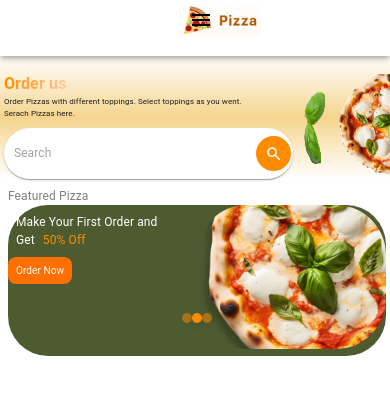
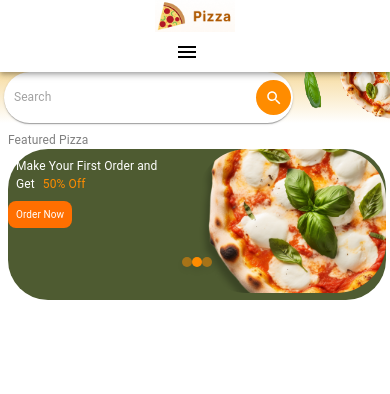
Before and after one commit to getye/Pizza-Ordering-App, a React (Create React App) app in the folder client/: page / in a window 390 px wide. Shown: the top 394 px of the page. Built offline with nearby package versions, Linux system fonts and the light colour scheme.

Commit message:
Responsive top bar

```diff
--- a/client/src/navigations/mainbar.js
+++ b/client/src/navigations/mainbar.js
@@ -377,7 +377,7 @@ export const MainBar = (props) => {
   const container = window !== undefined ? () => window().document.body : undefined;
 
   return (
-    <Box sx={{ display: 'flex', flexDirection: 'column', paddingBottom: '56px' }}>
+    <Box sx={{ display: 'flex', flexDirection: 'column' }}>
       <CssBaseline />
       <AppBar position="fixed" sx={{ width: '100%', backgroundColor: 'white', color: 'black', padding: { xs: '0 8px', sm: '0 16px' } }}>
 
@@ -403,32 +403,17 @@ export const MainBar = (props) => {
               </>
             )}
             {(isMobile)&&(
-              <Box
-                sx={{
-                  position: 'relative',
-                }}
-              >
-                <img
-                  src={pizza}
-                  alt="Pizza Logo"
-                  style={{
-                    width: '80px',
-                    position: 'absolute',
-                    left: 0,
-                    top: '50%',
-                    transform: 'translateY(-50%)' // Adjust vertical position
-                  }}
-                />
+              <>
+            <img src={pizza} alt="Pizza Logo" style={{ width: '80px' }} />
             <IconButton
                 color="inherit"
                 aria-label="open drawer"
                 edge="end"
-                  sx={{ display: { sm: 'none' } }} // Hamburger icon only visible on mobile
-                  onClick={handleDrawerToggle}
-                >
+                sx={{ mr: 2, display: { sm: 'none' } }} // Hamburger icon only visible on mobile
+                onClick={handleDrawerToggle}>
                 <MenuIcon />
             </IconButton>
-              </Box>
+            </>
             )}
             {(isMobile && mobileOpen) && (
               <>
```
Also changed, not shown: 8 other files (tests, documents, lock files or other folders). Lines whose indentation alone changed are shown as unchanged.
